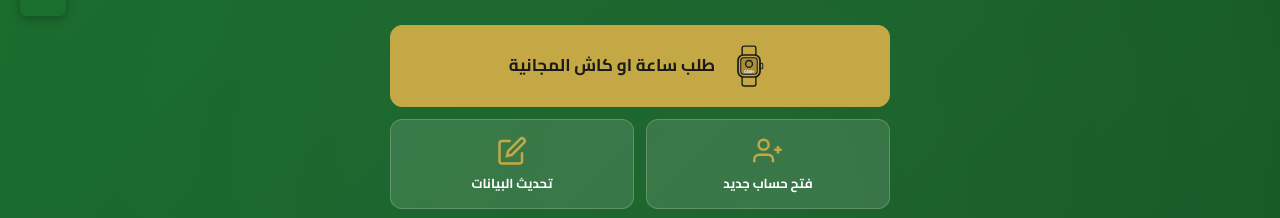
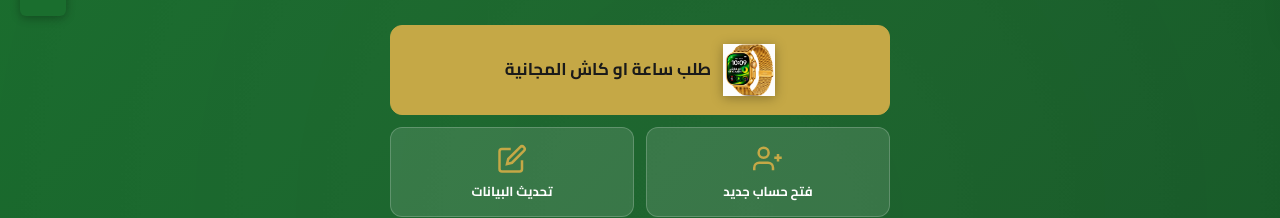
Before and after one commit to aart89682-lgtm/ocashsa, a website: page index.html in a window 1280 px wide. Shown: the part 764-982 px from the top of the page. Drawn offline with Linux system fonts and the light colour scheme.

Commit message:
style: use real watch photo as featured button icon
Replace SVG smartwatch drawing with actual gold watch product
image for a more professional look on the hero section.

Co-Authored-By: Claude Opus 4.6 <noreply@anthropic.com>

```diff
--- a/index.html
+++ b/index.html
@@ -178,6 +178,10 @@
         }
         .hero-actions .action-card.featured svg {
             stroke: var(--dark); width: 44px; height: 44px;
+        }
+        .hero-actions .action-card.featured img {
+            width: 52px; height: 52px; object-fit: contain;
+            filter: drop-shadow(0 2px 6px rgba(0,0,0,0.3));
         }
         .hero-actions .action-card.featured:hover {
             background: var(--gold-dark);
@@ -407,21 +411,7 @@
             <div class="hero-actions">
                 <!-- Featured: O-Cash -->
                 <a href="watches.html" class="action-card featured">
-                    <svg viewBox="0 0 64 64" fill="none" stroke-linecap="round" stroke-linejoin="round">
-                        <!-- Band top -->
-                        <path d="M22 16V6a3 3 0 0 1 3-3h14a3 3 0 0 1 3 3v10" stroke-width="2"/>
-                        <!-- Band bottom -->
-                        <path d="M22 48v10a3 3 0 0 0 3 3h14a3 3 0 0 0 3-3V48" stroke-width="2"/>
-                        <!-- Watch body -->
-                        <rect x="16" y="16" width="32" height="32" rx="8" stroke-width="2.5"/>
-                        <!-- Crown button -->
-                        <rect x="48" y="28" width="4" height="8" rx="1.5" stroke-width="1.5"/>
-                        <!-- Screen -->
-                        <rect x="20" y="20" width="24" height="24" rx="4" stroke-width="1.5" fill="rgba(0,0,0,0.15)"/>
-                        <!-- O-Cash on screen -->
-                        <circle cx="32" cy="29" r="5" stroke-width="2"/>
-                        <text x="32" y="42" text-anchor="middle" font-family="Cairo,sans-serif" font-size="6" font-weight="700" fill="currentColor" stroke="none">CASH</text>
-                    </svg>
+                    <img src="watches/gold.jpg" alt="O-Cash Watch">
                     <span data-ar="طلب ساعة او كاش المجانية" data-en="Request Free O-Cash">طلب ساعة او كاش المجانية</span>
                 </a>
                 <!-- Open Account -->
```
